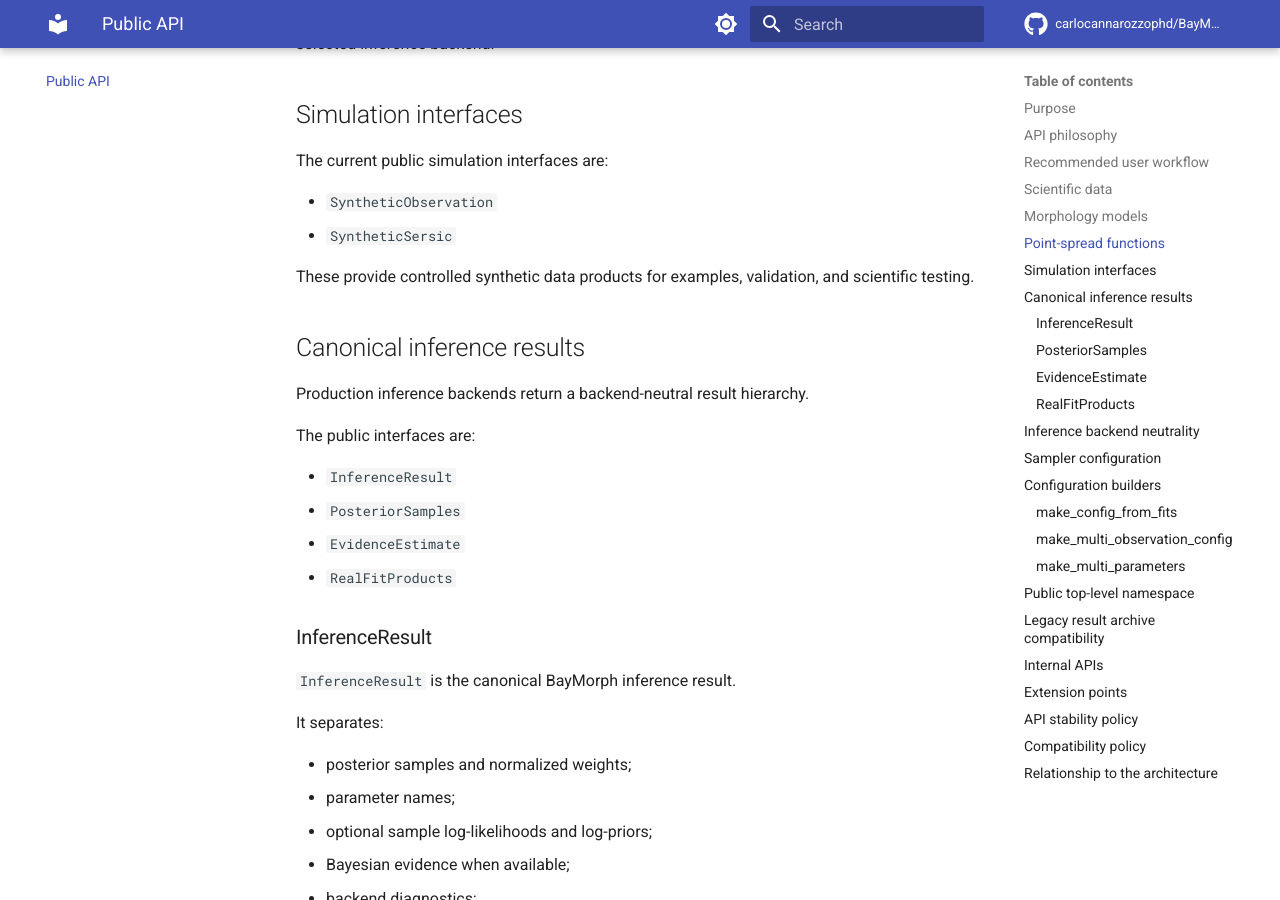
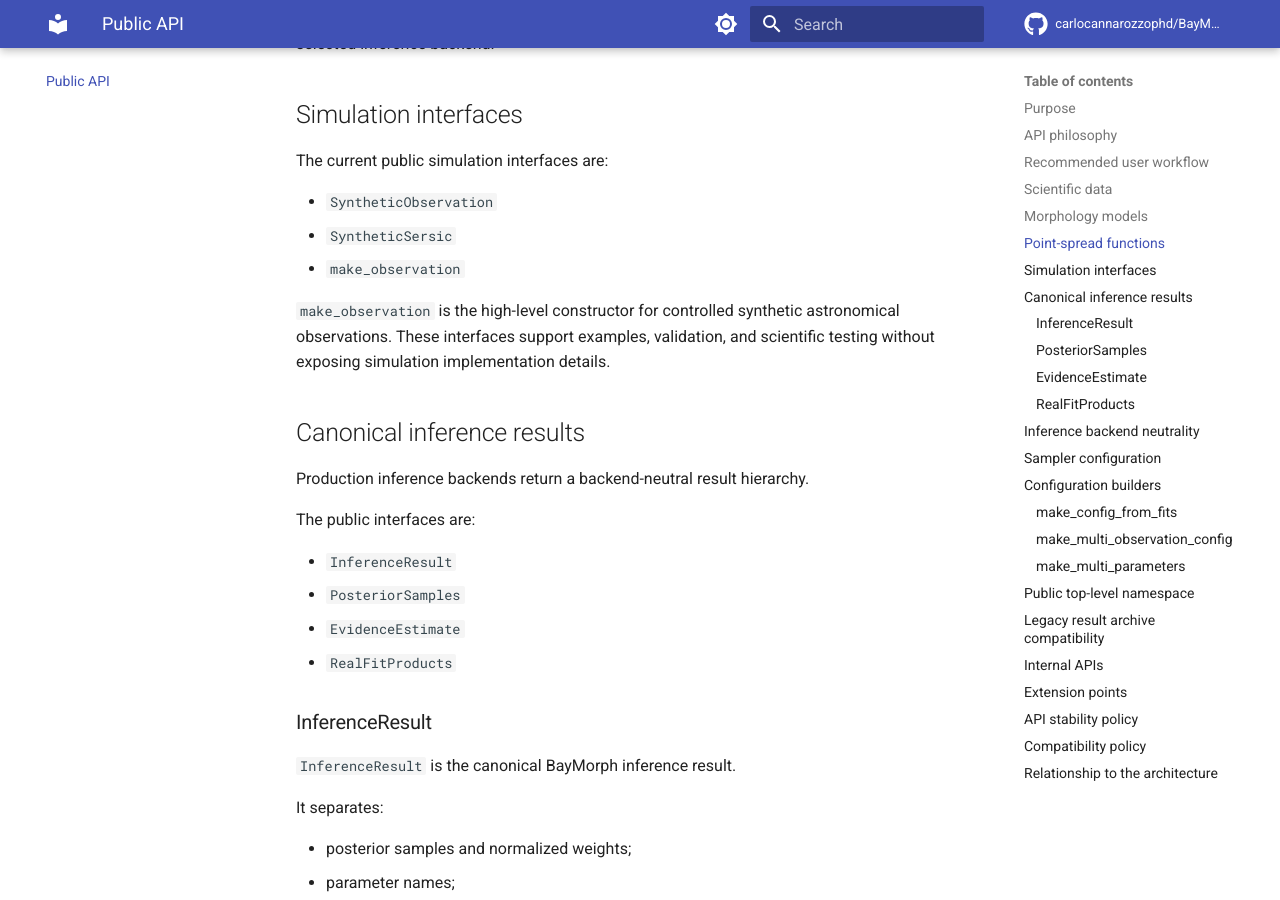
Before and after one commit to carlocannarozzophd/BayMorph, an MkDocs documentation site: the page built from docs/API.md, in a window 1280 px wide and 900 px high, scrolled down 2120 px. Built offline with MkDocs 1.6.1 and Material for MkDocs 9.7.7, drawn with Linux system fonts in a browser that asks for light colours; comment, search, counter and statistics services are not loaded; some of the changed text lies outside the part shown.

Commit message:
Finalize public single-observation workflows

```diff
--- a/baymorph/__init__.py
+++ b/baymorph/__init__.py
@@ -33,6 +33,7 @@
     GaussianPSF,
     SyntheticObservation,
     SyntheticSersic,
+    make_observation,
 )
 
 __version__ = "0.3.0"
@@ -58,6 +59,7 @@
     "SyntheticObservation",
     "SyntheticSersic",
     "make_config_from_fits",
+    "make_observation",
     "make_multi_observation_config",
     "make_multi_parameters",
 ]
--- a/docs/API.md
+++ b/docs/API.md
@@ -83,9 +83,11 @@
 
 - `SyntheticObservation`
 - `SyntheticSersic`
+- `make_observation`
 
-These provide controlled synthetic data products for examples, validation, and
-scientific testing.
+`make_observation` is the high-level constructor for controlled synthetic
+astronomical observations. These interfaces support examples, validation, and
+scientific testing without exposing simulation implementation details.
 
 ## Canonical inference results
 
@@ -281,7 +283,11 @@
 The stable top-level public namespace currently contains:
 
 - `BayMorphRunner`
+- `ObservationAdvisor`
+- `ObservationInspection`
+- `PriorGuidance`
 - `make_config_from_fits`
+- `make_observation`
 - `make_multi_observation_config`
 - `make_multi_parameters`
 - `Observation`
```
Also changed, not shown: 3 other files.
